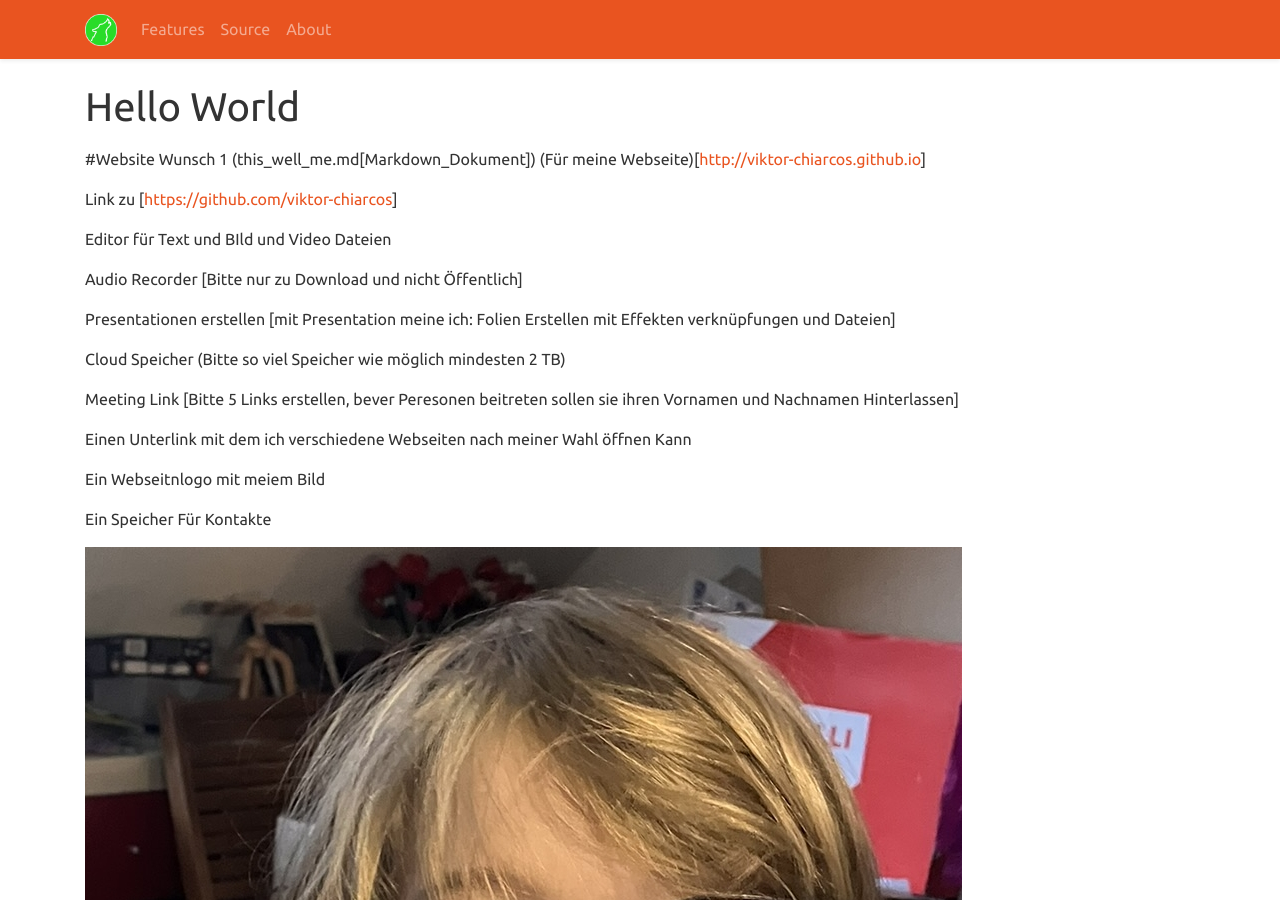
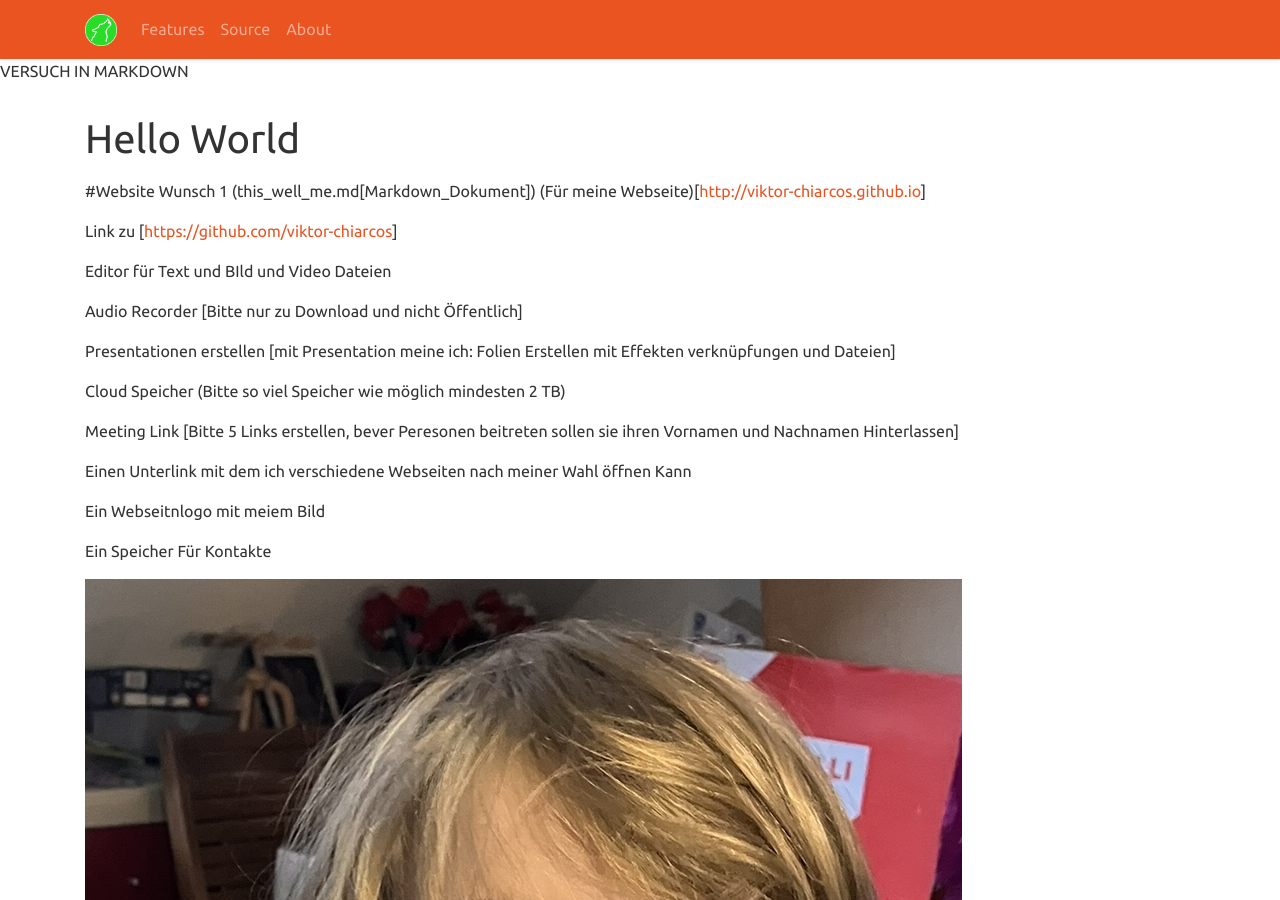
Before and after one commit to viktor-chiarcos/viktor-chiarcos.github.io, a Jekyll site: the page built from index.md, in a window 1280 px wide and 900 px high. Built offline with Jekyll 4.4.1, drawn with Linux system fonts in a browser that asks for light colours; the list of posts is cut into pages by our own code.

Commit message:
Update and rename index.html to index.md

```diff
--- a/index.html
+++ b/index.md
@@ -1,6 +1,8 @@
 ---
 layout: default
 ---
+
+VERSUCH IN MARKDOWN
 
 <section>
   <div class="container mt-2 mb-2">
```
